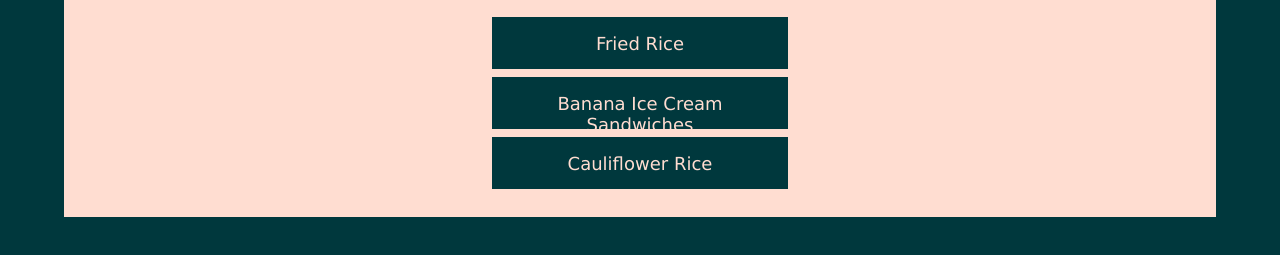
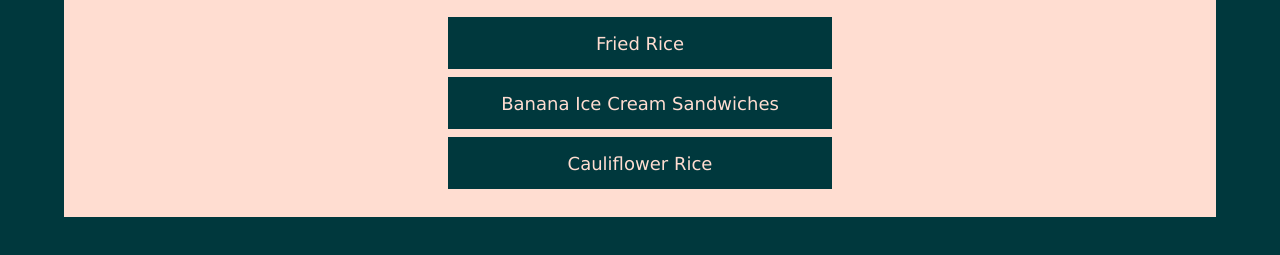
Before and after one commit to Dimluar/odin-recipes, a plain HTML site: page index.html in a window 1280 px wide. Shown: the part 79-334 px from the top of the page. Drawn offline with Linux system fonts and the light colour scheme.

Commit message:
Fix recipe button
When changing browser the second button's text was cut.

```diff
--- a/styles.css
+++ b/styles.css
@@ -48,7 +48,7 @@ body {
 }
 
 .recipe-btn {
-  width: 296px;
+  width: 384px;
 }
 
 .img {
```
